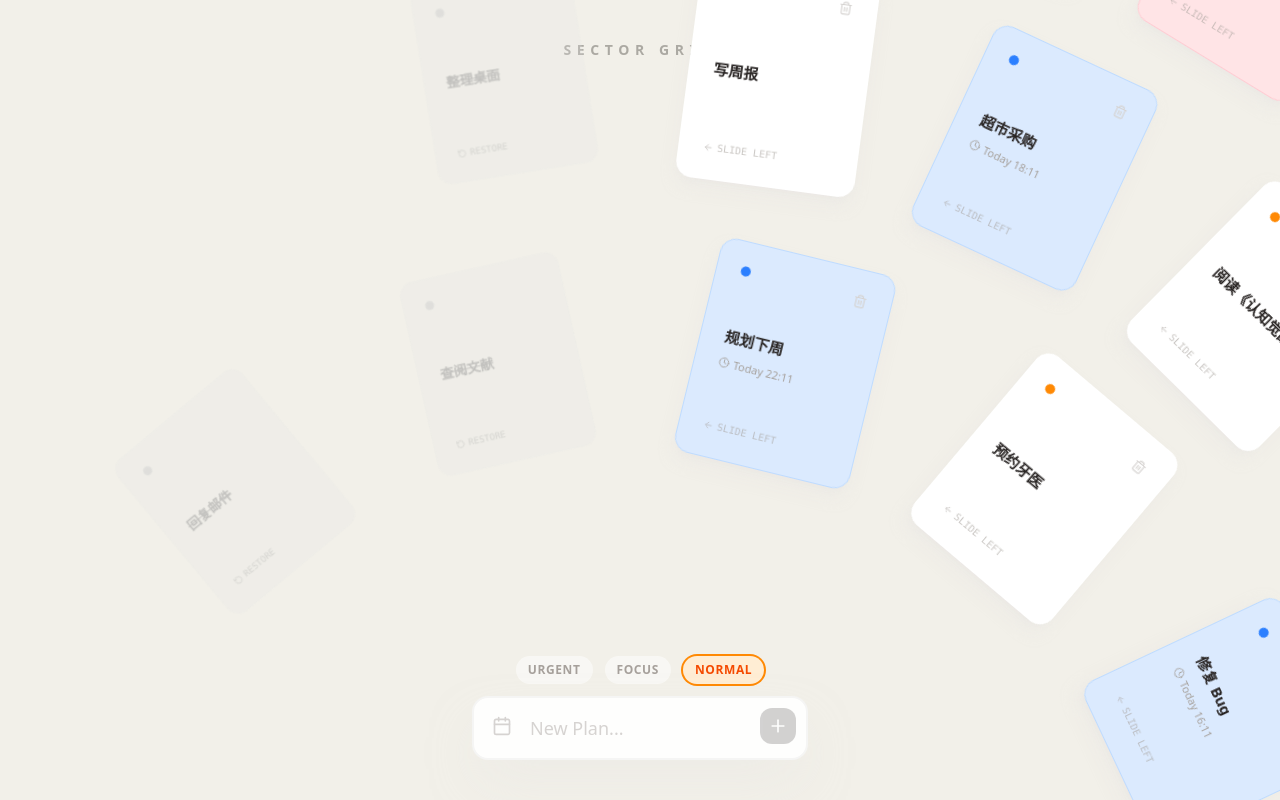
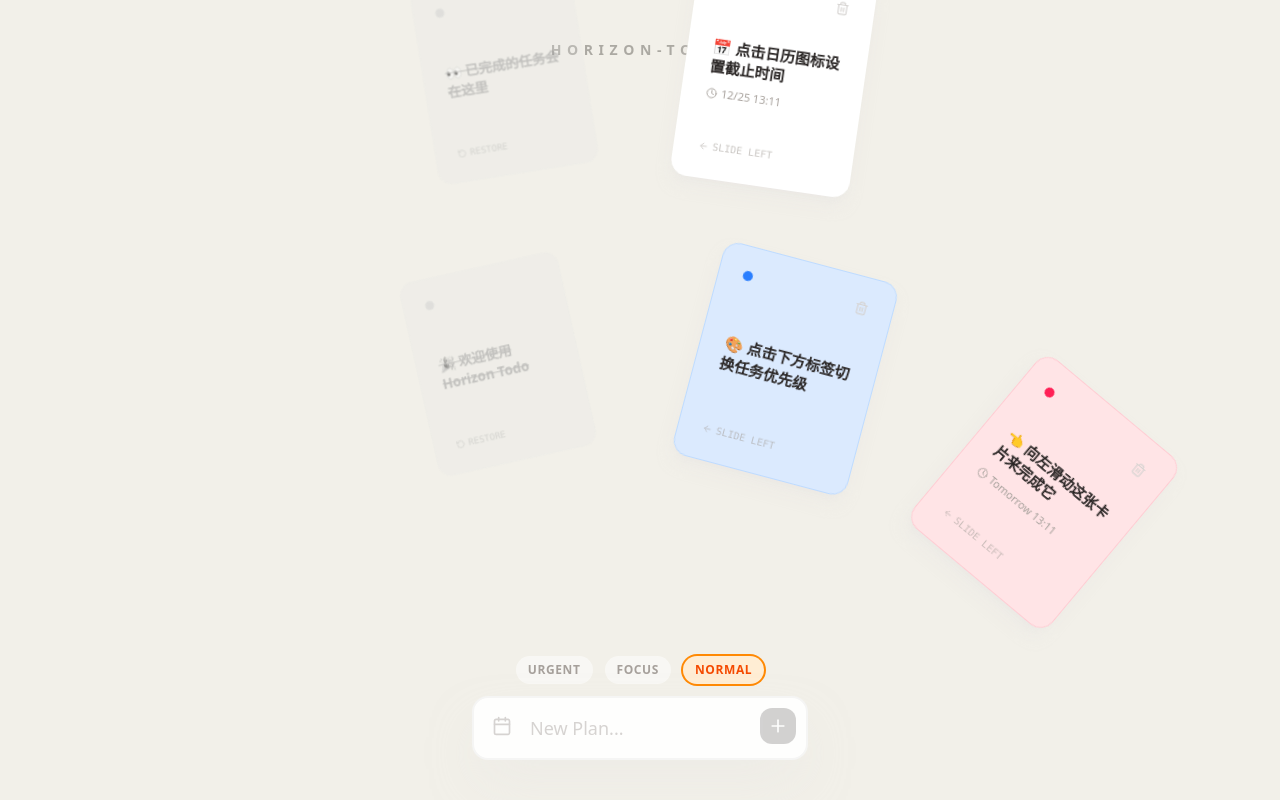
Before and after one commit to CQUPT-CZL/horizon-todo, a React (Vite) app: page / in a window 1280 px wide. Built offline with nearby package versions, Linux system fonts and the light colour scheme.

Commit message:
feat(引导): 更新初始任务数据以提供新手引导

```diff
--- a/src/App.jsx
+++ b/src/App.jsx
@@ -67,8 +67,16 @@
 
 // --- 初始数据 ---
 const createSeedTasks = () => {
-  const doneTitles = ['查阅文献', '整理桌面', '备份数据', '回复邮件'];
-  const todoTitles = ['设计首页 UI', '阅读《认知觉醒》', '修复 Bug', '准备 PPT', '超市采购', '预约牙医', '洗衣服', '写周报', '规划下周'];
+  // 新手引导：已完成的任务（展示历史记录的样子）
+  const doneTitles = ['🎉 欢迎使用 Horizon Todo', '👀 已完成的任务会在这里'];
+
+  // 新手引导：待办任务（教学卡片）
+  const todoTitles = [
+    { text: '👈 向左滑动这张卡片来完成它', priority: 'urgent', hasDDL: true },
+    { text: '👇 在下方输入框添加你的新计划', priority: 'focus', hasDDL: false },
+    { text: '📅 点击日历图标设置截止时间', priority: 'normal', hasDDL: true },
+    { text: '🎨 点击下方标签切换任务优先级', priority: 'focus', hasDDL: false },
+  ];
 
   // 生成数据：Done 在前，Todo 在后
   const dones = doneTitles.map((text, i) => ({
@@ -79,16 +87,18 @@
     completedAt: Date.now() - (100000 + i * 1000), // 添加完成时间用于排序
     jitter: createJitter(),
     priority: 'normal',
-    deadline: null, // Done 任务一般不显示 ddl 了，或者显示当时的 ddl
+    deadline: null,
   }));
-  const todos = todoTitles.map((text, i) => ({
+
+  const todos = todoTitles.map((item, i) => ({
     id: generateId(),
-    text,
+    text: item.text,
     status: 'todo',
     createdAt: Date.now() - i * 1000,
     jitter: createJitter(),
-    priority: i % 3 === 0 ? 'urgent' : i % 2 === 0 ? 'focus' : 'normal', // 随机分配演示用
-    deadline: i % 2 === 0 ? Date.now() + (i + 1) * 3600000 : null, // 部分任务带 DDL 演示
+    priority: item.priority,
+    // 演示 DDL：有的设置在今天，有的设置在明天
+    deadline: item.hasDDL ? Date.now() + (i + 1) * 3600000 * 24 : null,
   }));
 
   return [...dones, ...todos];
@@ -229,7 +239,7 @@
     <div className="relative w-full h-screen bg-[#F2F0E9] overflow-hidden flex flex-col items-center font-sans text-stone-700">
 
       <div className="absolute top-10 z-10 text-center opacity-40 select-none">
-        <h1 className="text-sm font-bold tracking-[0.4em] uppercase">Sector Grid</h1>
+        <h1 className="text-sm font-bold tracking-[0.4em] uppercase">horizon-todo</h1>
       </div>
 
       {/* --- 扇形容器 --- */}
```
